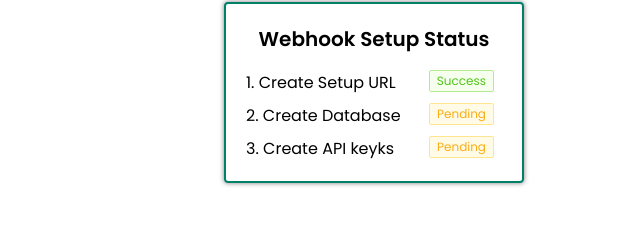
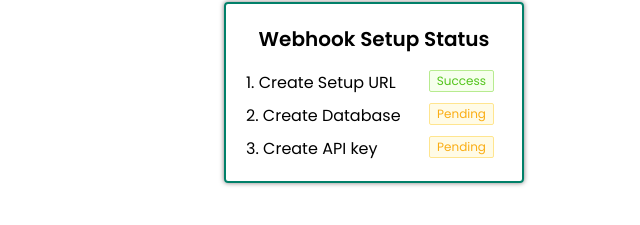
Before and after one commit to PromoteRoute/Webhook-Heroku-Internal, a website: page congratulations.ejs in a window 1280 px wide. Shown: the part 541-766 px from the top of the page, 266-906 px from the left. Drawn offline with nearby package versions, Linux system fonts and the light colour scheme; files that its build step writes are made by us from their sources.

Commit message:
type fix

```diff
--- a/congratulations.ejs
+++ b/congratulations.ejs
@@ -631,7 +631,7 @@
                 </div>
             </div>
             <div style="display: flex;justify-content: space-between; margin-top: 8px;">
-                <div style="font-size: 16px;font-weight: 500;">3. Create API keyks</div>
+                <div style="font-size: 16px;font-weight: 500;">3. Create API key</div>
                 <div>
                     <% if (apiKey==true) { %>
                         <span class="ant-tag ant-tag-success">Success</span>
```
